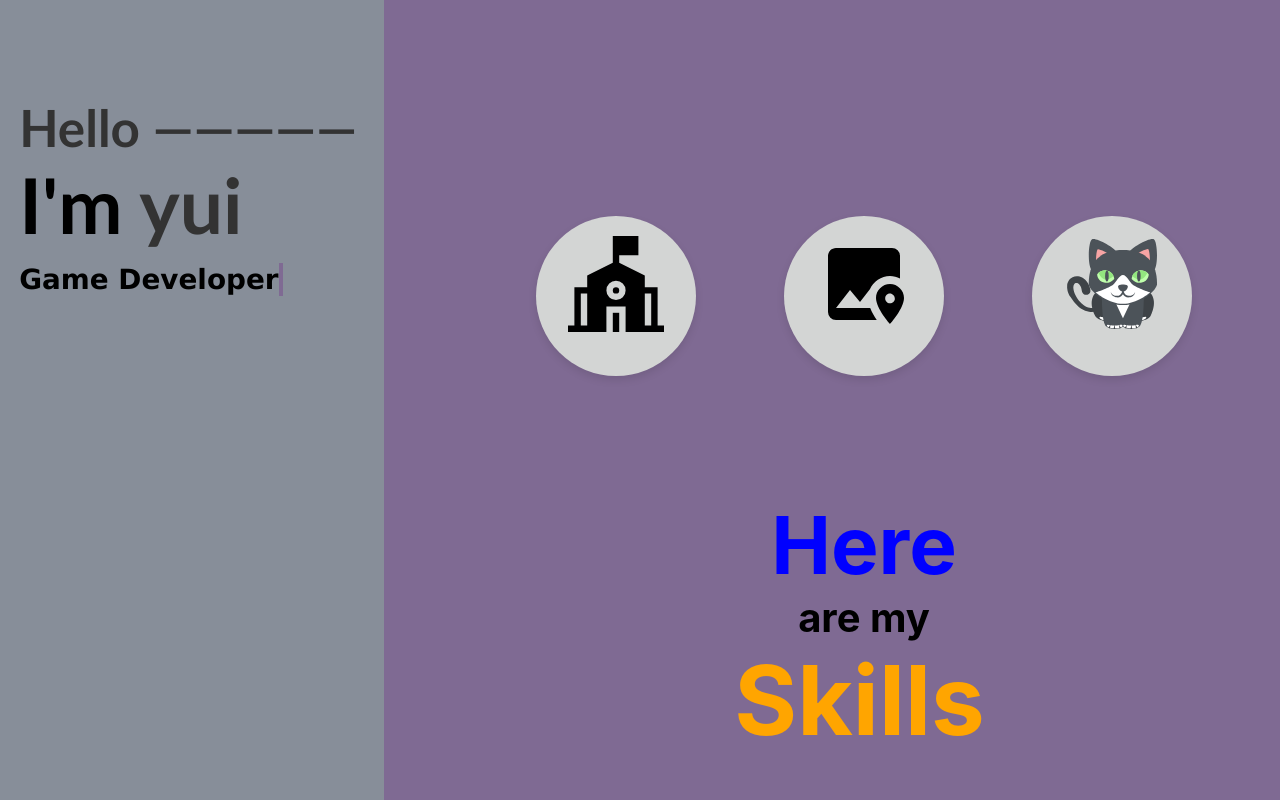
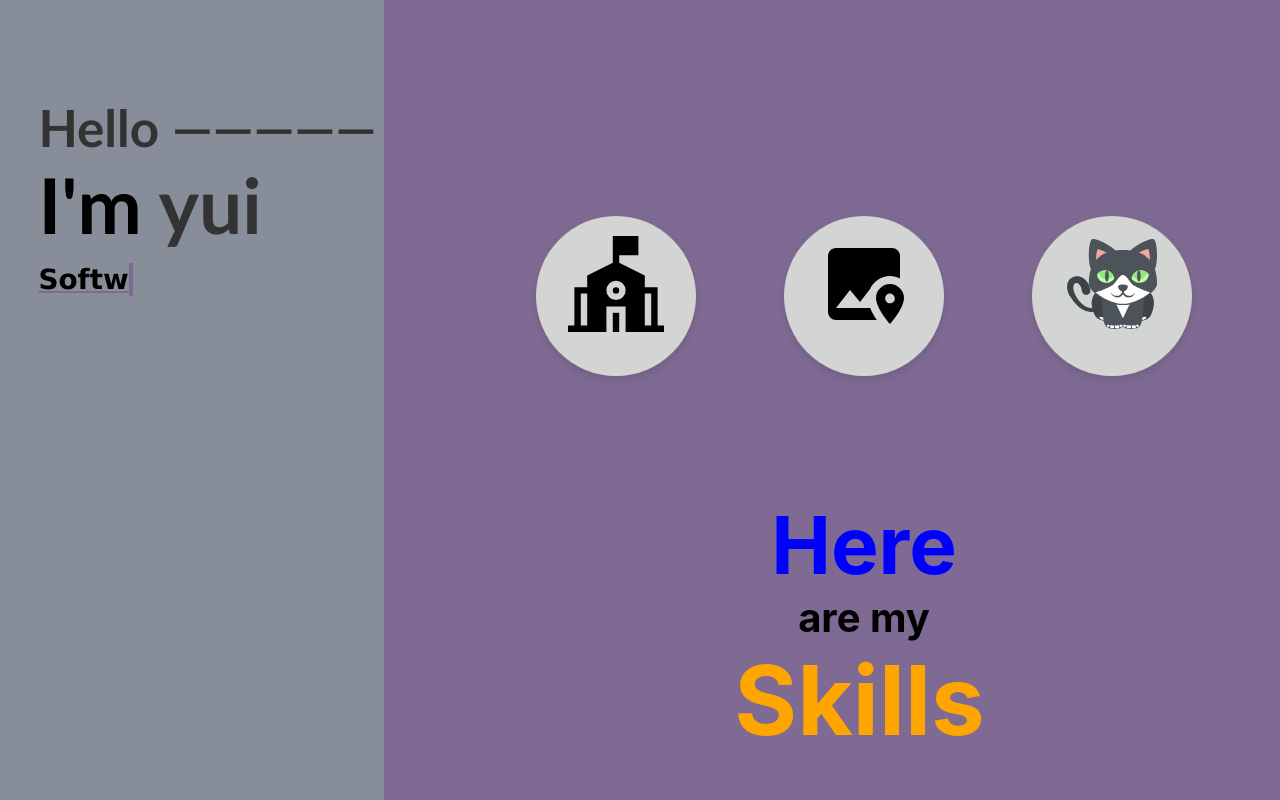
Before and after one commit to antarc0y/antarc0y.github.io, a SvelteKit app: page / in a window 1280 px wide. Built offline with nearby package versions, Linux system fonts and the light colour scheme.

Commit message:
added typing effect

```diff
--- a/src/components/mainText.svelte
+++ b/src/components/mainText.svelte
@@ -1,3 +1,38 @@
+<script>
+	import { onMount } from 'svelte';
+
+	let currentText = '';
+	const texts = ['Web Developer', 'Software Developer', 'Game Developer'];
+	let textIndex = 0;
+	let charIndex = 0;
+	let typing = true;
+
+	onMount(() => {
+		const type = () => {
+			if (typing) {
+				if (charIndex < texts[textIndex].length) {
+					currentText += texts[textIndex].charAt(charIndex);
+					charIndex++;
+				} else {
+					typing = false;
+				}
+			} else {
+				if (charIndex > 0) {
+					currentText = currentText.slice(0, -1);
+					charIndex--;
+				} else {
+					typing = true;
+					textIndex = (textIndex + 1) % texts.length;
+				}
+			}
+
+			setTimeout(type, typing ? 200 : 100); // Adjust typing and deleting speed here
+		};
+
+		type();
+	});
+</script>
+
 <main>
 	<div class="main-content">
 		<h1 class="greeting-line">
@@ -5,7 +40,9 @@
 			<span class="dash">—————</span>
 		</h1>
 		<h1 class="intro">I'm <span class="name">yui</span></h1>
-		<div class="title"><span id="third" /></div>
+		<div class="title">
+			<span id="third">{currentText}</span>
+		</div>
 	</div>
 </main>
 
@@ -13,7 +50,7 @@
 	.main-content {
 		text-align: left;
 		width: 100%;
-		padding-left: 5%; /* Adjust the padding as needed */
+		padding-left: 10%;
 		font-family: 'Gill Sans', 'Gill Sans MT', Calibri, 'Trebuchet MS', sans-serif;
 	}
 	.greeting-line {
@@ -48,19 +85,10 @@
 		white-space: nowrap;
 		margin: 0 auto;
 		font-weight: bolder;
-		animation: typing 3.5s steps(30, end), blink-caret 0.75s step-end infinite;
+		animation: blink-caret 0.75s step-end infinite;
+		text-decoration: underline;
+		text-decoration-color: #7f6a93;
 	}
-
-	/* The typing effect */
-	@keyframes typing {
-		from {
-			width: 0;
-		}
-		to {
-			width: 100%;
-		}
-	}
-
 	/* The typewriter cursor effect */
 	@keyframes blink-caret {
 		from,
@@ -71,21 +99,4 @@
 			border-color: #7f6a93;
 		}
 	}
-
-	#third::after {
-		content: '';
-		animation: third 6s linear infinite;
-	}
-	@keyframes third {
-		0%,
-		100% {
-			content: 'Web Developer';
-		}
-		33% {
-			content: 'Software Developer';
-		}
-		67% {
-			content: 'Game Developer';
-		}
-	}
 </style>
```
